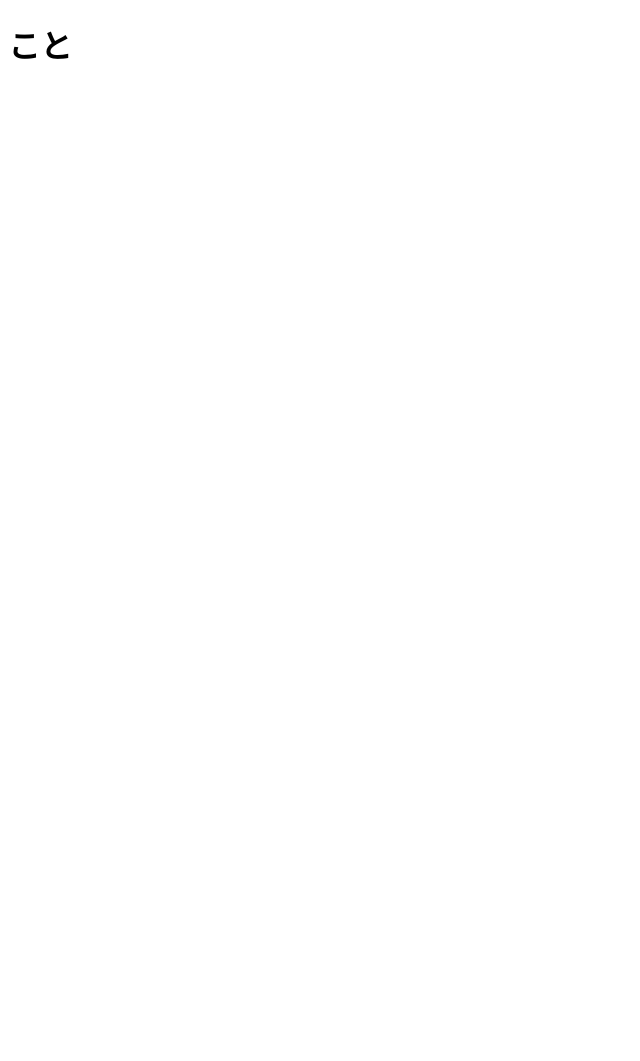
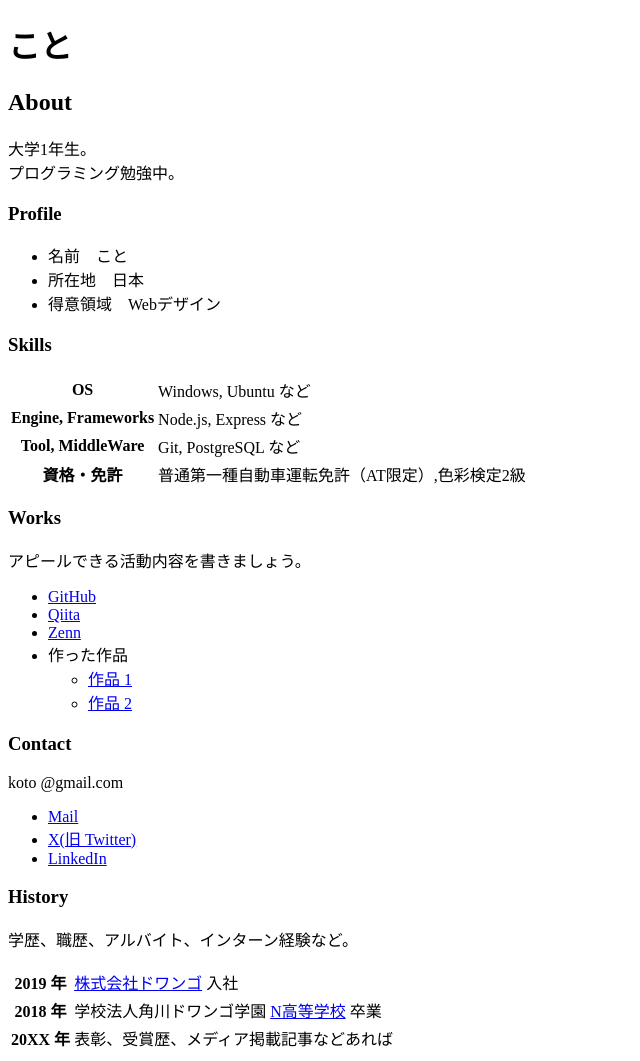
Before and after one commit to koto-commits/koto.github.io, a plain HTML site: page index.html in a window 1280 px wide. Shown: the whole page, without its empty margins (0-640 px from the left). Before the commit the page ends 800 px from the top, so only its background shows below. Drawn offline with Linux system fonts and the light colour scheme.

Commit message:
ポートフォリオに必要な情報を追加

```diff
--- a/index.html
+++ b/index.html
@@ -7,5 +7,79 @@
   </head>
   <body>
     <h1>こと</h1>
+
+    <h2>About</h2>
+    <p>
+      大学1年生。<br>
+      プログラミング勉強中。
+    </p>
+
+    <h3>Profile</h3>
+    <ul>
+      <li>名前　こと</li>
+      <li>所在地　日本</li>
+      <li>得意領域　Webデザイン</li>
+    </ul>
+
+    <h3>Skills</h3>
+    <table>
+      <tr>
+        <th>OS</th>
+        <td>Windows, Ubuntu など</td>
+      </tr>
+      <tr>
+        <th>Engine, Frameworks</th>
+        <td>Node.js, Express など</td>
+      </tr>
+      <tr>
+        <th>Tool, MiddleWare</th>
+        <td>Git, PostgreSQL など</td>
+      </tr>
+      <tr>
+        <th>資格・免許</th>
+        <td>普通第一種自動車運転免許（AT限定）,色彩検定2級</td>
+      </tr>
+    </table>
+
+    <h3>Works</h3>
+    <p>アピールできる活動内容を書きましょう。</p>
+    <ul>
+      <li><a href="https://github.com/">GitHub</a></li>
+      <li><a href="https://qiita.com/">Qiita</a></li>
+      <li><a href="https://zenn.dev/">Zenn</a></li>
+      <li>
+        作った作品
+        <ul>
+          <li><a href="https://leafy-queijadas-69f6c6.netlify.app/#works
+">作品 1</a></li>
+          <li><a href="https://example.com/">作品 2</a></li>
+        </ul>
+      </li>
+    </ul>
+
+    <h3>Contact</h3>
+    <p>koto @gmail.com</p>
+    <ul>
+      <li><a href="mailto:name@example.com">Mail</a></li>
+      <li><a href="https://twitter.com/n_yobikou">X(旧 Twitter)</a></li>
+      <li><a href="https://www.linkedin.com/">LinkedIn</a></li>
+    </ul>
+
+    <h3>History</h3>
+    <p>学歴、職歴、アルバイト、インターン経験など。</p>
+    <table>
+      <tr>
+        <th>2019 年</th>
+        <td><a href="https://dwango.co.jp/">株式会社ドワンゴ</a> 入社</td>
+      </tr>
+      <tr>
+        <th>2018 年</th>
+        <td>学校法人角川ドワンゴ学園 <a href="https://nnn.ed.jp/">N高等学校</a> 卒業</td>
+      </tr>
+      <tr>
+        <th>20XX 年</th>
+        <td>表彰、受賞歴、メディア掲載記事などあれば</td>
+      </tr>
+    </table>
   </body>
 </html>
```
